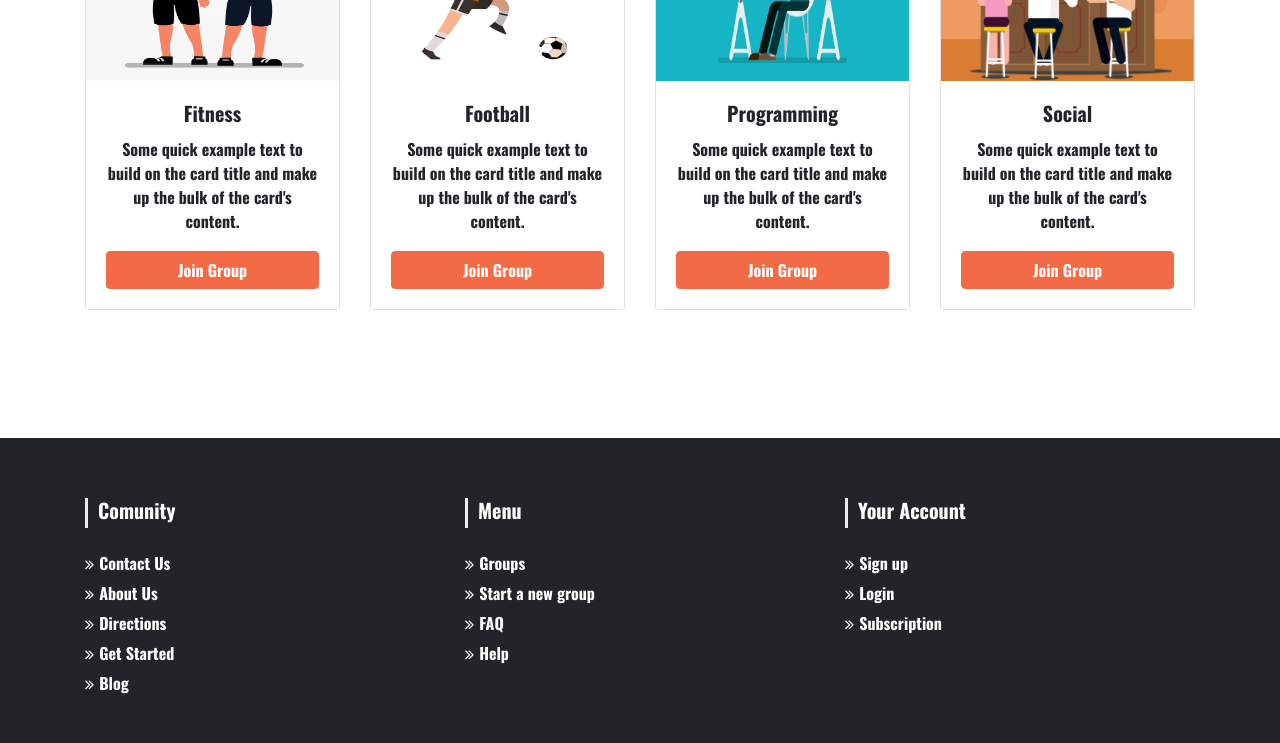
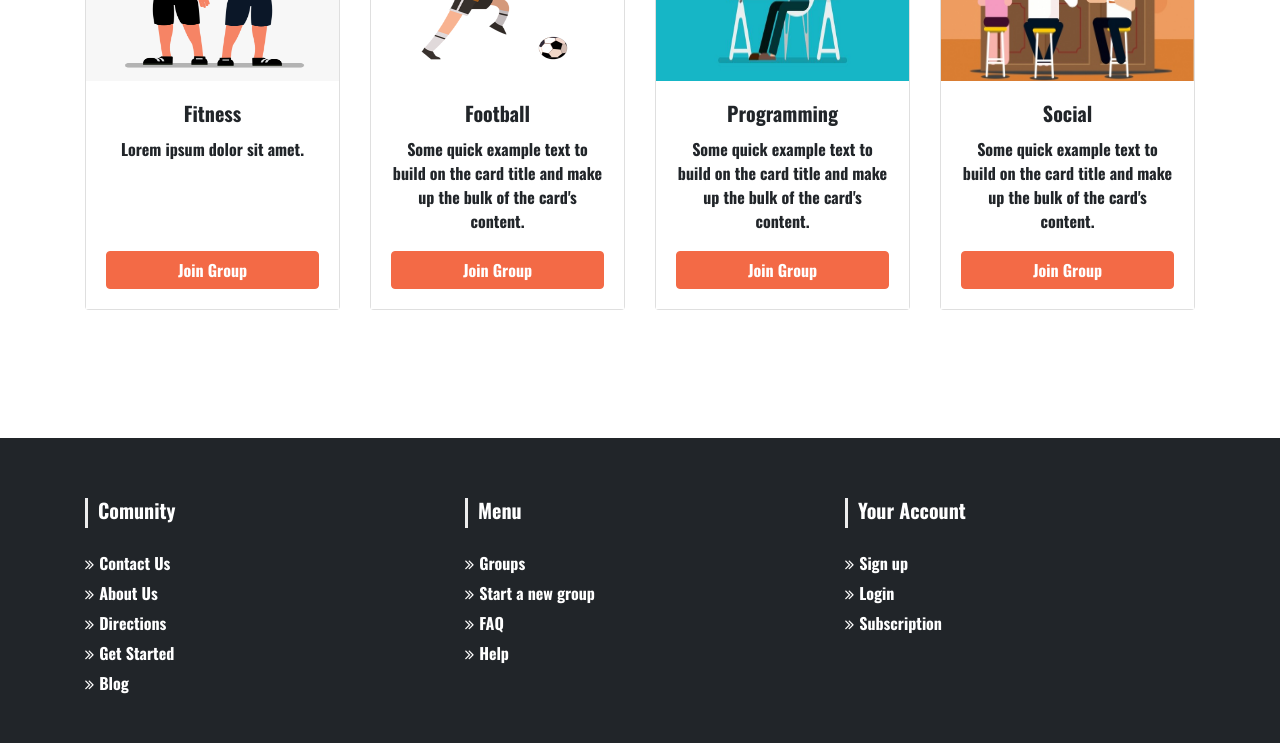
Before and after one commit to cEmanuel26/LetsMeetApp, a plain HTML site: page index.html in a window 1280 px wide. Shown: the part 1620-2363 px from the top of the page. Drawn offline with nearby package versions, Linux system fonts and the light colour scheme.

Commit message:
Cards Content Change

```diff
--- a/index.html
+++ b/index.html
@@ -81,11 +81,7 @@
                         <div class="card-body flip-card-front d-flex flex-column">
 
                             <h5 class="card-title">Fitness</h5>
-                            <p class="card-text">Some quick example text to build on the card title and make up the bulk
-                                of
-                                the
-                                card's
-                                content.</p>
+                            <p class="card-text">Lorem ipsum dolor sit amet.</p>
                             <a href="#" class="btn btn-primary btn-card mt-auto">Join Group</a>
                         </div>
 
```
